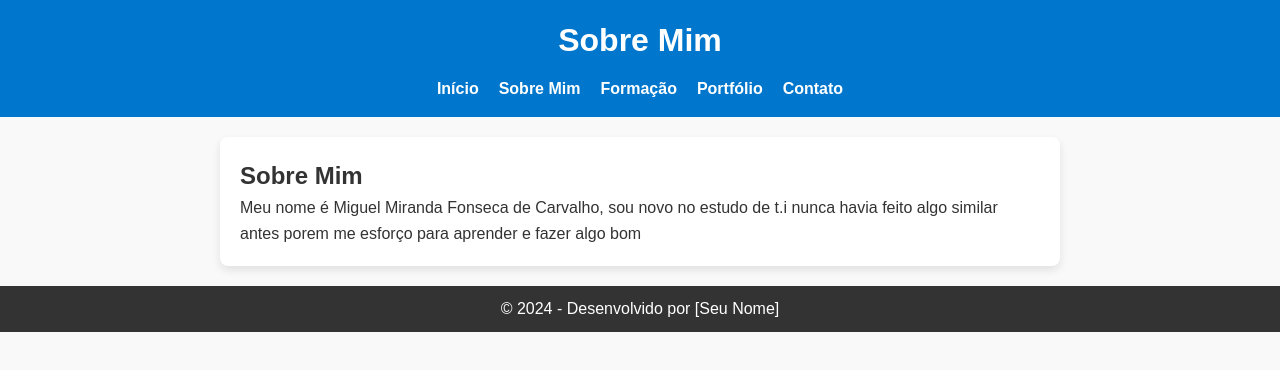
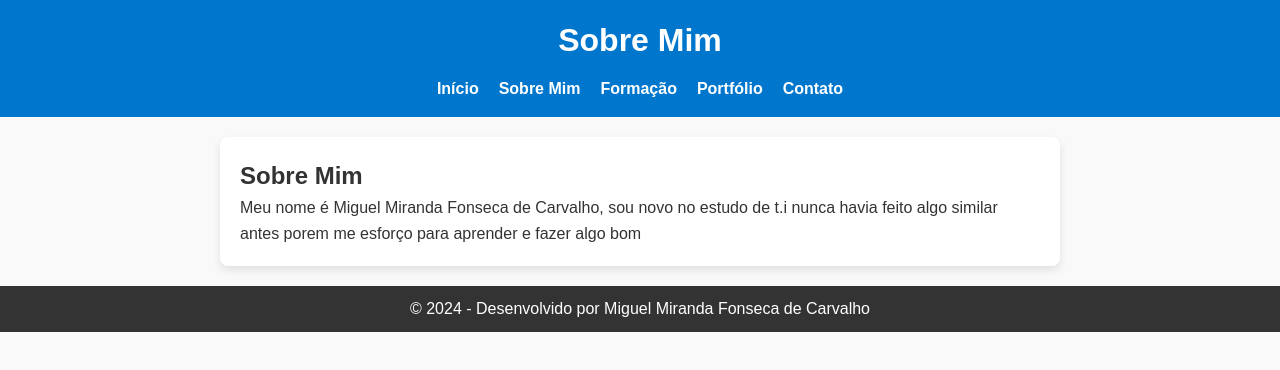
Before and after one commit to MiguelmirandaFC/trabalho, a plain HTML site: page sobre.html in a window 1280 px wide. Drawn offline with Linux system fonts and the light colour scheme.

Commit message:
Update sobre.html

```diff
--- a/sobre.html
+++ b/sobre.html
@@ -26,7 +26,7 @@
     </main>
 
     <footer>
-        <p>&copy; 2024 - Desenvolvido por [Seu Nome]</p>
+        <p>&copy; 2024 - Desenvolvido por Miguel Miranda Fonseca de Carvalho</p>
     </footer>
 </body>
 </html>
```
